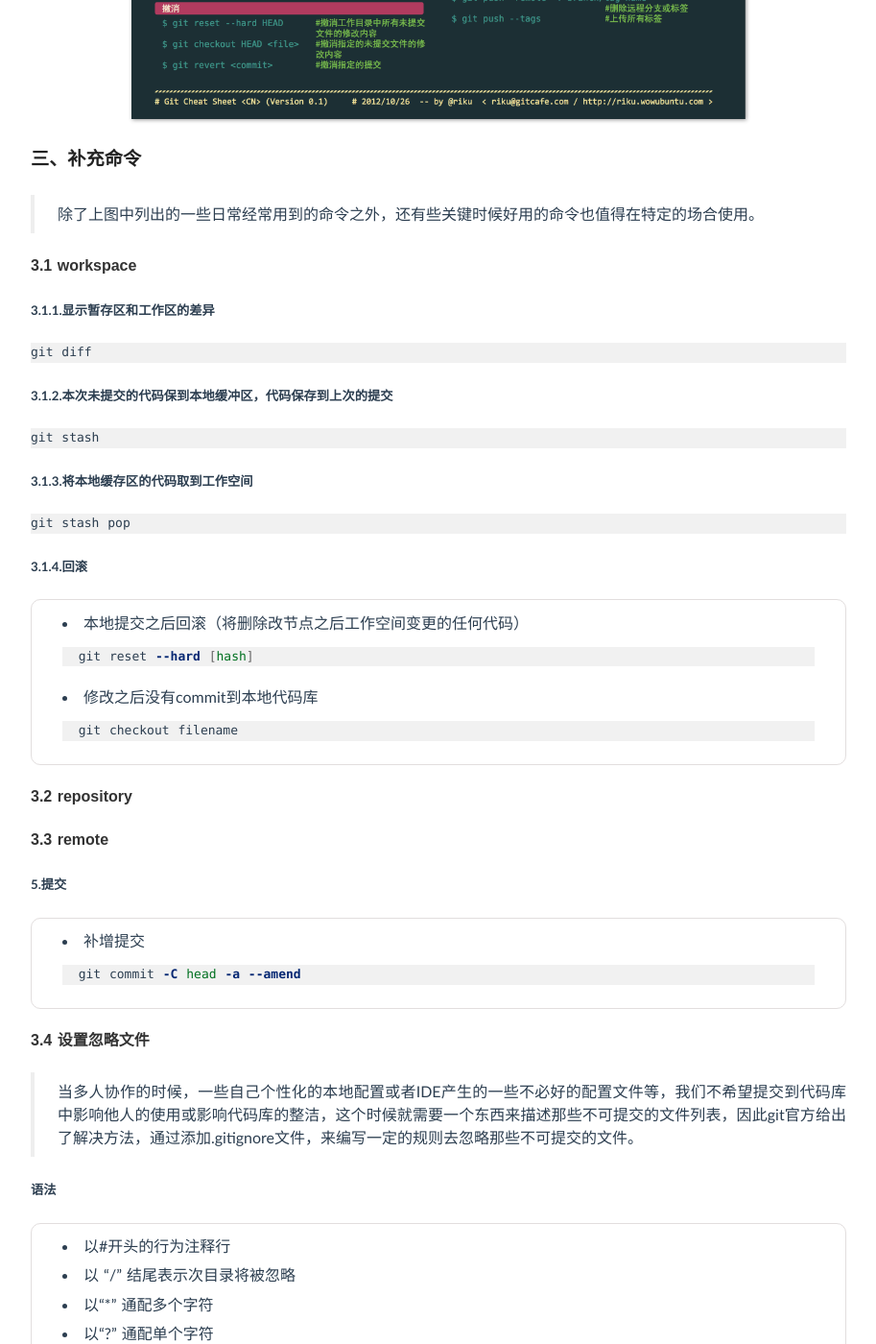
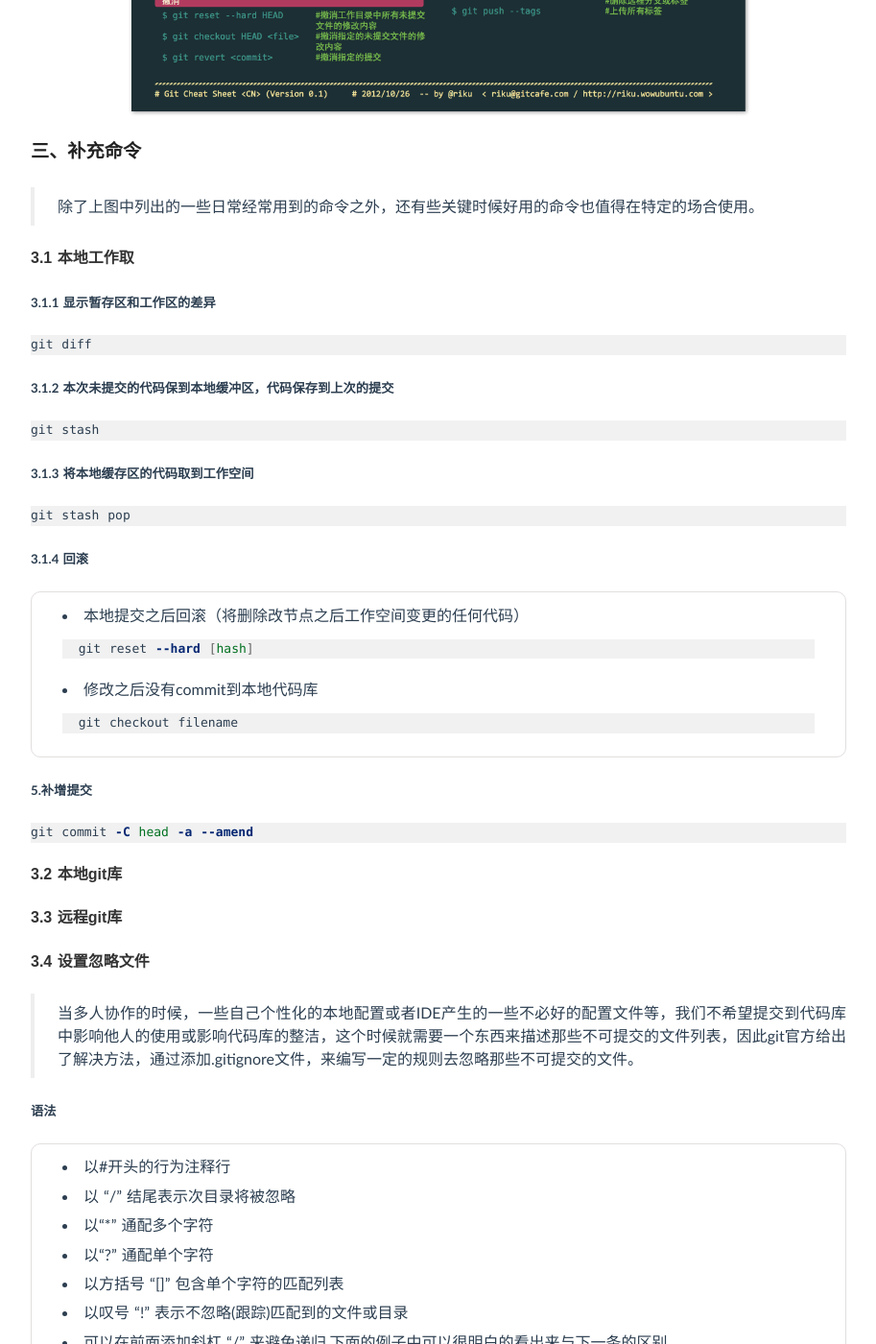
Before and after one commit to jeizas/jeizas.github.io, a Jekyll site: the page built from _posts/2017-09-15-git_command.md, in a window 1280 px wide and 1400 px high, scrolled down 910 px. Shown: the whole window at 96% size, without its empty margins (183-1096 px from the left). Built offline with Jekyll 4.4.1, drawn with Linux system fonts in a browser that asks for light colours; comment, search, counter and statistics services are not loaded; some of the changed text lies outside the part shown.

Commit message:
modified:   _posts/2017-09-15-git_command.md

````diff
--- a/_posts/2017-09-15-git_command.md
+++ b/_posts/2017-09-15-git_command.md
@@ -22,24 +21,23 @@ tags: linux
 
 > 除了上图中列出的一些日常经常用到的命令之外，还有些关键时候好用的命令也值得在特定的场合使用。
 
-#### 3.1 workspace
+#### 3.1 本地工作取
 
-##### 3.1.1.显示暂存区和工作区的差异
+##### 3.1.1 显示暂存区和工作区的差异
 ```shell
 git diff
 ```
 
-##### 3.1.2.本次未提交的代码保到本地缓冲区，代码保存到上次的提交
+##### 3.1.2 本次未提交的代码保到本地缓冲区，代码保存到上次的提交
 ```shell
 git stash
 ```
 
-##### 3.1.3.将本地缓存区的代码取到工作空间
+##### 3.1.3 将本地缓存区的代码取到工作空间
 ```shell
 git stash pop
 ```
-##### 3.1.4.回滚
-
+##### 3.1.4 回滚
 - 本地提交之后回滚（将删除改节点之后工作空间变更的任何代码）
 	```shell
 	git reset --hard [hash]
@@ -49,22 +47,14 @@ git stash pop
 	git checkout filename
 	```
 
-#### 3.2 repository
+##### 5.补增提交
+```shell
+git commit -C head -a --amend
+```
 
+#### 3.2 本地git库
 
-#### 3.3 remote
-
-
-
-
-
-
-##### 5.提交
-
-- 补增提交
-	```shell
-	git commit -C head -a --amend
-	```
+#### 3.3 远程git库
 
 #### 3.4 设置忽略文件
 
````
Also changed, not shown: other parts of _posts/2017-09-15-git_command.md (+1 -2 lines).
